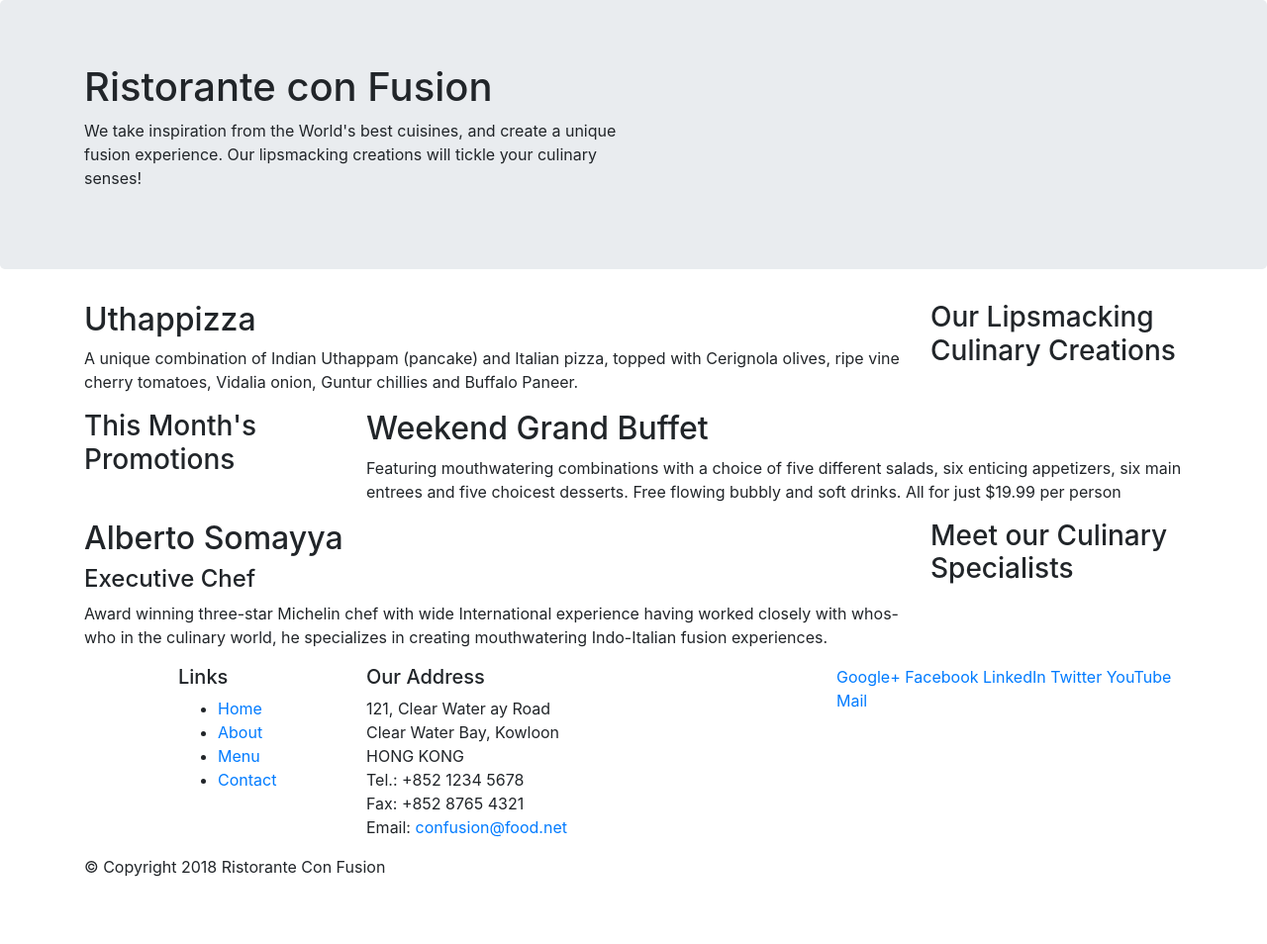
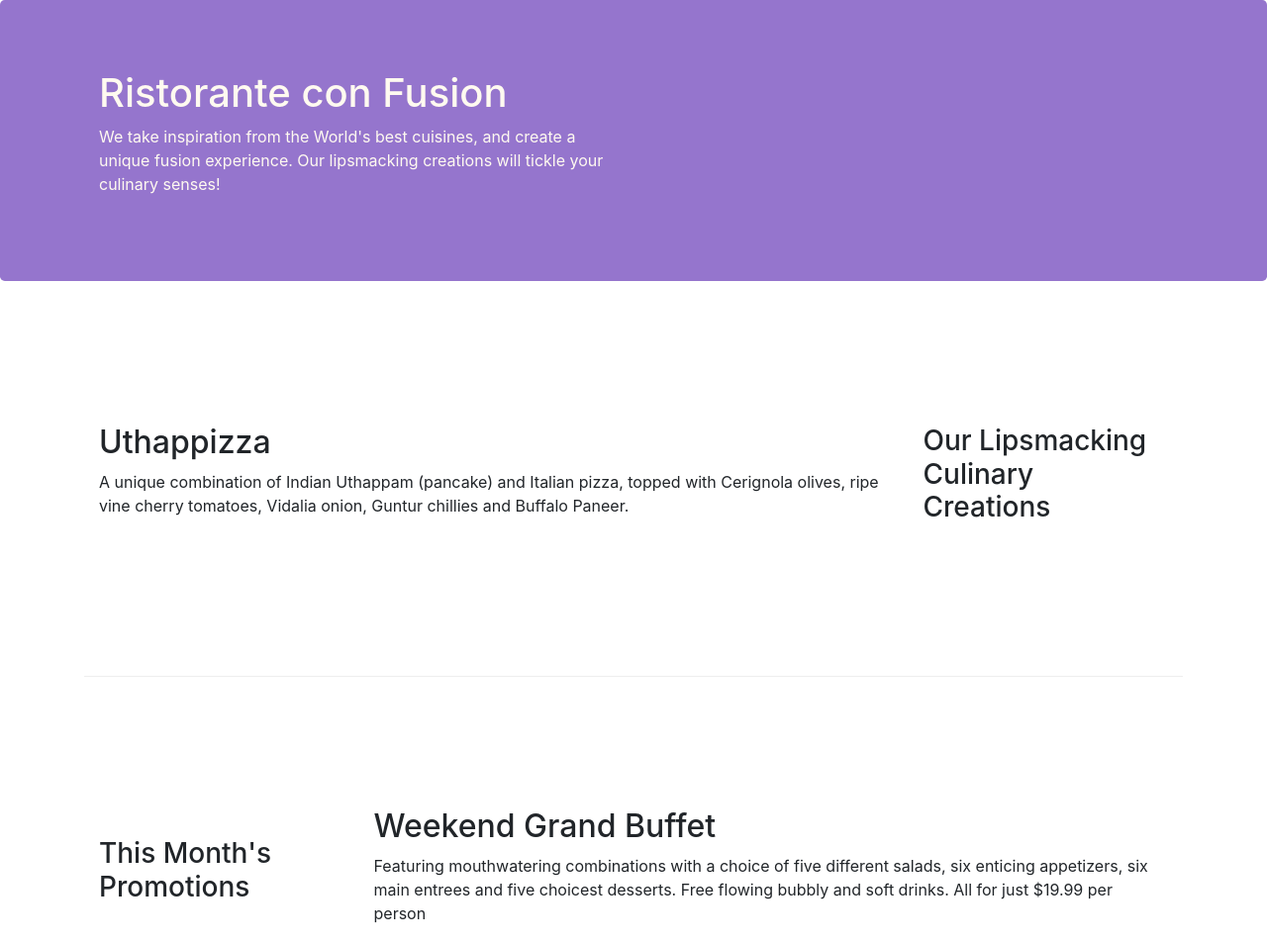
Before and after one commit to AbhishekKr123/confusion-bootstrap, a website: page index.html in a window 1280 px wide. Shown: the top 954 px of the page at 99% size. Before the commit the page ends 904 px from the top, so only its background shows below. Drawn offline with nearby package versions, Linux system fonts and the light colour scheme.

Commit message:
Bootstrap Part-2

```diff
--- /dev/null
+++ b/css/styles.css
@@ -0,0 +1,30 @@
+.row-header{
+  margin:0px auto;
+  padding:0px auto;
+}
+
+.row-content{
+  margin: 0px auto;
+  padding: 50px 0px 50px 0px;
+  border-bottom: 1px ridge;
+  min-height: 400px;
+}
+
+.footer{
+  background-color: #D1C4E9;
+  margin:0px auto;
+  padding:20px 0px 20px 0px;
+}
+
+.jumbotron{
+  padding:70px 30px 70px 30px;
+  margin:0px auto;
+  background: #9575CD;
+  color: floralwhite;
+}
+
+.address{
+  font-size:80%;
+  margin:0px;
+  color:#0f0f0f;
+}
--- a/index.html
+++ b/index.html
@@ -8,6 +8,7 @@
   <meta http-equiv="x-ua-compatible" content="ie=edge">
   <!-- Bootstrap CSS -->
   <link rel="stylesheet" href="node_modules/bootstrap/dist/css/bootstrap.min.css">
+  <link rel="stylesheet" href="css/styles.css">
   <title>Ristorante Con Fusion</title>
 </head>
 
@@ -15,7 +16,7 @@
 
   <header class="jumbotron">
     <div class="container">
-      <div class="row">
+      <div class="row row-header">
         <div class="col-12 col-sm-6">
           <h1>Ristorante con Fusion</h1>
           <p>We take inspiration from the World's best cuisines, and create a unique fusion experience. Our lipsmacking
@@ -28,7 +29,7 @@
   </header>
 
   <div class="container">
-    <div class="row">
+    <div class="row row-content align-items-center">
       <div class="col-12 col-sm-4 order-sm-last col-md-3">
         <h3>Our Lipsmacking Culinary Creations</h3>
       </div>
@@ -40,7 +41,7 @@
     </div>
 
 
-    <div class="row">
+    <div class="row row-content align-items-center">
       <div class="col-12 col-sm-4 col-md-3">
         <h3>This Month's Promotions</h3>
       </div>
@@ -52,7 +53,7 @@
       </div>
     </div>
 
-    <div class="row">
+    <div class="row row-content align-items-center">
       <div class="col-12 col-sm-4 order-sm-last col-md-3">
         <h3>Meet our Culinary Specialists</h3>
       </div>
@@ -65,12 +66,12 @@
     </div>
   </div>
 
-  <footer>
+  <footer class="footer">
     <div class="container">
-      <div class="row">
+      <div class="row justify-content-center">
         <div class="col-4 offset-1 col-sm-2">
           <h5>Links</h5>
-          <ul>
+          <ul class="list-unstyled">
             <li><a href="#">Home</a></li>
             <li><a href="#">About</a></li>
             <li><a href="#">Menu</a></li>
@@ -88,8 +89,8 @@
             Email: <a href="mailto:confusion@food.net">confusion@food.net</a>
           </address>
         </div>
-        <div class="col-2 col-sm-4">
-          <div>
+        <div class="col-2 col-sm-4 align-self-center">
+          <div class="text-center">
             <a href="http://google.com/+">Google+</a>
             <a href="http://www.facebook.com/profile.php?id=">Facebook</a>
             <a href="http://www.linkedin.com/in/">LinkedIn</a>
@@ -99,7 +100,7 @@
           </div>
         </div>
       </div>
-      <div class="row">
+      <div class="row justify-content-center">
         <div class="col-auto">
           <p>© Copyright 2018 Ristorante Con Fusion</p>
         </div>
```
